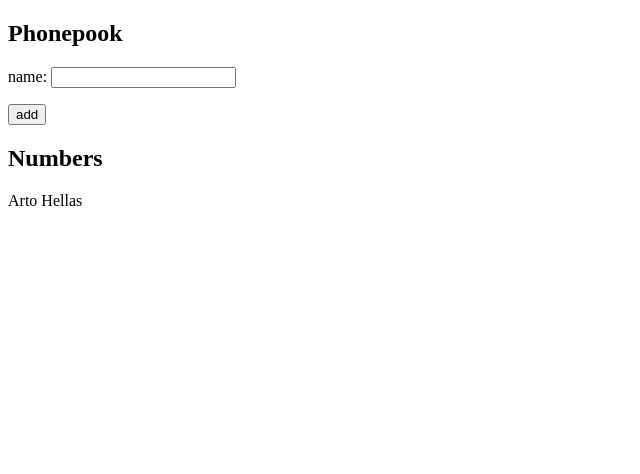
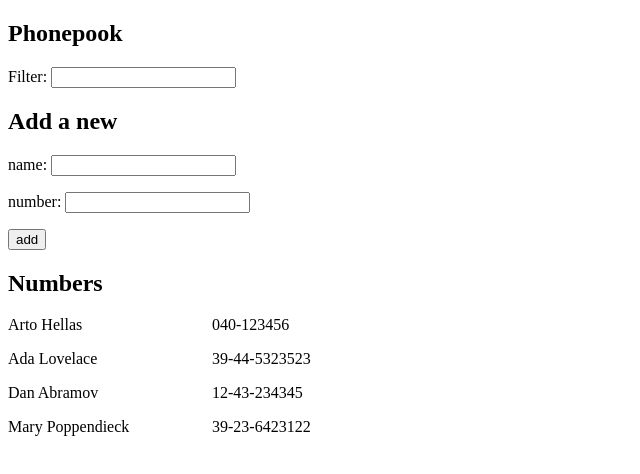
Before and after one commit to 1967cooder/ai-avusteinen-ohjelmistokehitys-, a React (Vite) app in the folder 02-ai-full-stack-open/osa2/06-ai-puhelinluettelo/: page / in a window 1280 px wide. Shown: the top 474 px of the page, without its empty margins (0-640 px from the left). Built offline with nearby package versions, Linux system fonts and the light colour scheme.

Commit message:
06-ai-puhelinluotteloon lisätty puhelinluottelo suodattiminen nimen tai nimenosan perusteella.

```diff
--- a/02-ai-full-stack-open/osa2/06-ai-puhelinluettelo/src/App.css
+++ b/02-ai-full-stack-open/osa2/06-ai-puhelinluettelo/src/App.css
@@ -2,3 +2,8 @@
   max-width: 1280px;
   margin: 0 auto;
 }
+.name,
+.number {
+  display: inline-block;
+  width: 200px;
+}
--- a/02-ai-full-stack-open/osa2/06-ai-puhelinluettelo/src/App.jsx
+++ b/02-ai-full-stack-open/osa2/06-ai-puhelinluettelo/src/App.jsx
@@ -2,13 +2,32 @@
 import "./App.css";
 
 const App = () => {
-  const [persons, setPersons] = useState([{ name: "Arto Hellas" }]);
+  const [persons, setPersons] = useState([
+    { name: "Arto Hellas", number: "040-123456" },
+    { name: "Ada Lovelace", number: "39-44-5323523" },
+    { name: "Dan Abramov", number: "12-43-234345" },
+    { name: "Mary Poppendieck", number: "39-23-6423122" },
+  ]);
 
   const [newName, setNewName] = useState("");
+  const [newNumber, setNewNumber] = useState("");
+  const [filter, setFilter] = useState("");
+
+  const personsToShow = persons.filter((person) =>
+    person.name.toLowerCase().includes(filter.toLowerCase()),
+  );
 
   const handleNameChange = (event) => {
     setNewName(event.target.value);
     console.log(newName);
+  };
+
+  const handleNumberChange = (event) => {
+    setNewNumber(event.target.value);
+  };
+
+  const handleFilterChange = (event) => {
+    setFilter(event.target.value);
   };
 
   const addPerson = (event) => {
@@ -28,9 +47,16 @@
     <>
       <section>
         <h2>Phonepook</h2>
+        <p>
+          Filter: <input value={filter} onChange={handleFilterChange} />
+        </p>
+        <h2>Add a new</h2>
         <form onSubmit={addPerson}>
           <p>
             name: <input value={newName} onChange={handleNameChange} />
+          </p>
+          <p>
+            number: <input value={newNumber} onChange={handleNumberChange} />
           </p>
           <p>
             <button type="submit">add</button>
@@ -40,8 +66,11 @@
       <section>
         <h2>Numbers</h2>
         <div>
-          {persons.map((person) => (
-            <p key={person.name}>{person.name}</p>
+          {personsToShow.map((person) => (
+            <p key={person.name}>
+              <span className="name">{person.name}</span>{" "}
+              <span className="number">{person.number}</span>
+            </p>
           ))}
         </div>
       </section>
```
